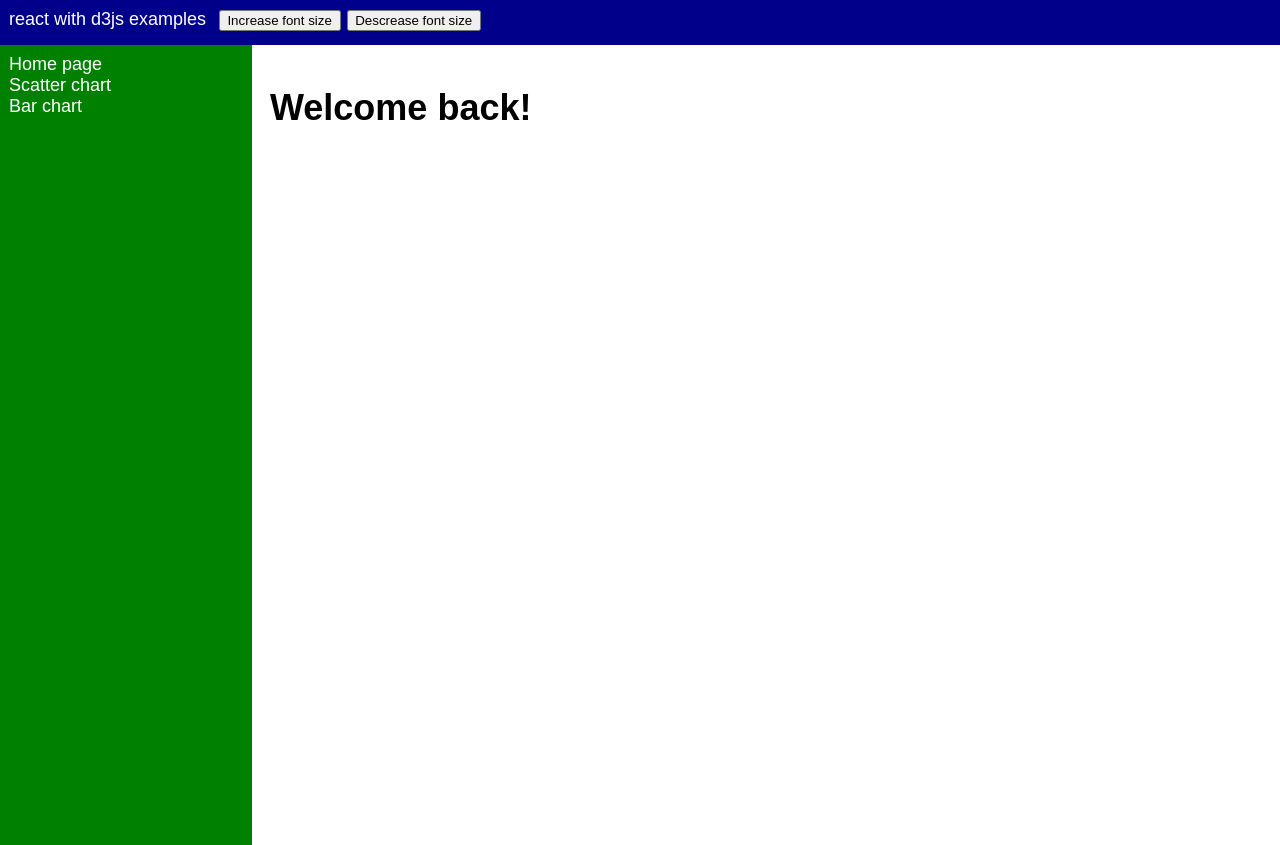
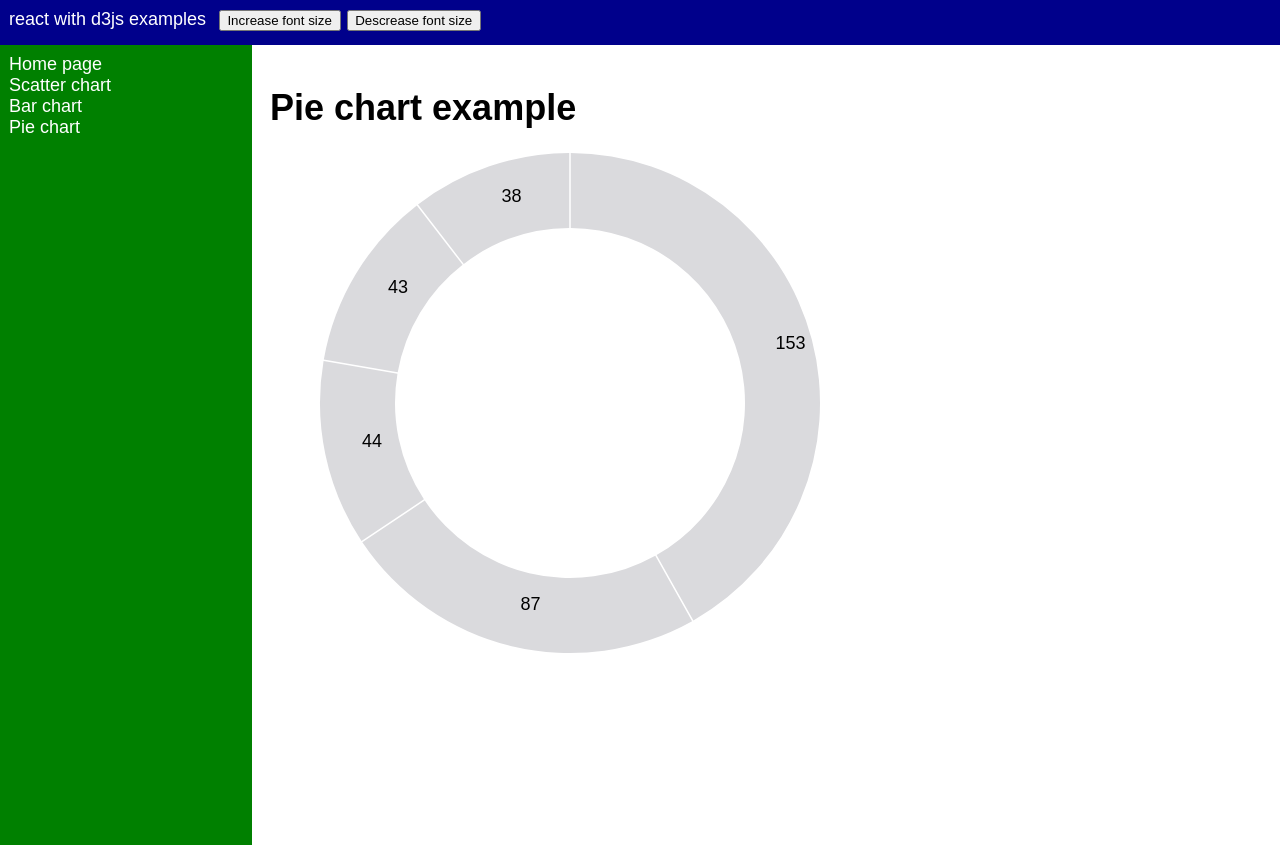
Before and after one commit to bbenedict/react-d3js, a React app: page /piechart in a window 1280 px wide. Built offline with nearby package versions, Linux system fonts and the light colour scheme.

Commit message:
first cut pie chart

```diff
--- a/src/Content.js
+++ b/src/Content.js
@@ -9,6 +9,7 @@ import {
 import Home from "./Home";
 import ScatterChart from "./ScatterChart";
 import BarChart from "./BarChart";
+import PieChart from "./PieChart";
 
 export default function Content() {
   return (
@@ -25,6 +26,7 @@ export default function Content() {
           <Link to="/" style={{ color: "white", textDecoration: "none" }}>Home page</Link>
           <Link to="/scatterchart" style={{ color: "white", textDecoration: "none" }}>Scatter chart</Link>
           <Link to="/barchart" style={{ color: "white", textDecoration: "none" }}>Bar chart</Link>
+          <Link to="/piechart" style={{ color: "white", textDecoration: "none" }}>Pie chart</Link>
         </div>
         <div id="main" role="main" aria-label="Primary Content"
           style={{ padding: "1em" }}
@@ -36,6 +38,9 @@ export default function Content() {
             <Route path="/barchart">
               <BarChart />
             </Route>
+            <Route path="/piechart">
+              <PieChart />
+            </Route>
             <Route path="/">
               <Home />
             </Route>
--- /dev/null
+++ b/src/PieChart.js
@@ -0,0 +1,71 @@
+import React from "react";
+import * as d3 from "d3";
+import data from './data/my_weather_data.json';
+
+export default function PieChart() {
+  const size = 600;
+  const margin = 50;
+
+  const canvasSize = {
+    width: size,
+    height: size,
+  };
+
+  const chartSize = {
+    width: canvasSize.width - (2 * margin),
+    height: canvasSize.height - (2 * margin)
+  };
+
+  const iconAccessor = d => d.icon;
+  const datasetGroup = d3.group(data, iconAccessor);
+  const datasetByIcon = [...datasetGroup]
+    .map(([name, value]) => ({ name, value: value.length }))
+    .sort((a,b) => b.value - a.value);
+  const otherCount = datasetByIcon.slice(4).reduce((acc, cur) => {
+    return acc + cur.value;
+  }, 0);
+
+  const combinedDatasetByIcon = [
+    ...datasetByIcon.slice(0, 4),
+    {
+      name: "other",
+      value: otherCount
+    }
+  ];
+
+  const arcGenerator = d3.pie()
+    .padAngle(0.005)
+    .value(d => d.value);
+
+  const arcs = arcGenerator(combinedDatasetByIcon);
+
+  const radius = chartSize.width / 2;
+  const arc = d3.arc().innerRadius(radius * 0.7).outerRadius(radius);
+
+  return (
+    <div>
+      <h1>Pie chart example</h1>
+      <svg width={canvasSize.width} height={canvasSize.height}>
+        <g transform={`translate(${margin},0)`}>
+          <g transform={`translate(${chartSize.height / 2}, ${chartSize.width / 2})`}>
+            {arcs.map((d, i) => (
+              <g key={i}>
+                <path
+                  key={`arc${i}`}
+                  fill="#dadadd"
+                  d={arc(d)}
+                />
+                <text
+                  key={`label${i}`}
+                  transform={`translate(${arc.centroid(d)})`}
+                >
+                  {d.data.value}
+                </text>
+              </g>
+            ))}
+          </g>
+        </g>
+      </svg>
+    </div>
+  );
+};
```
